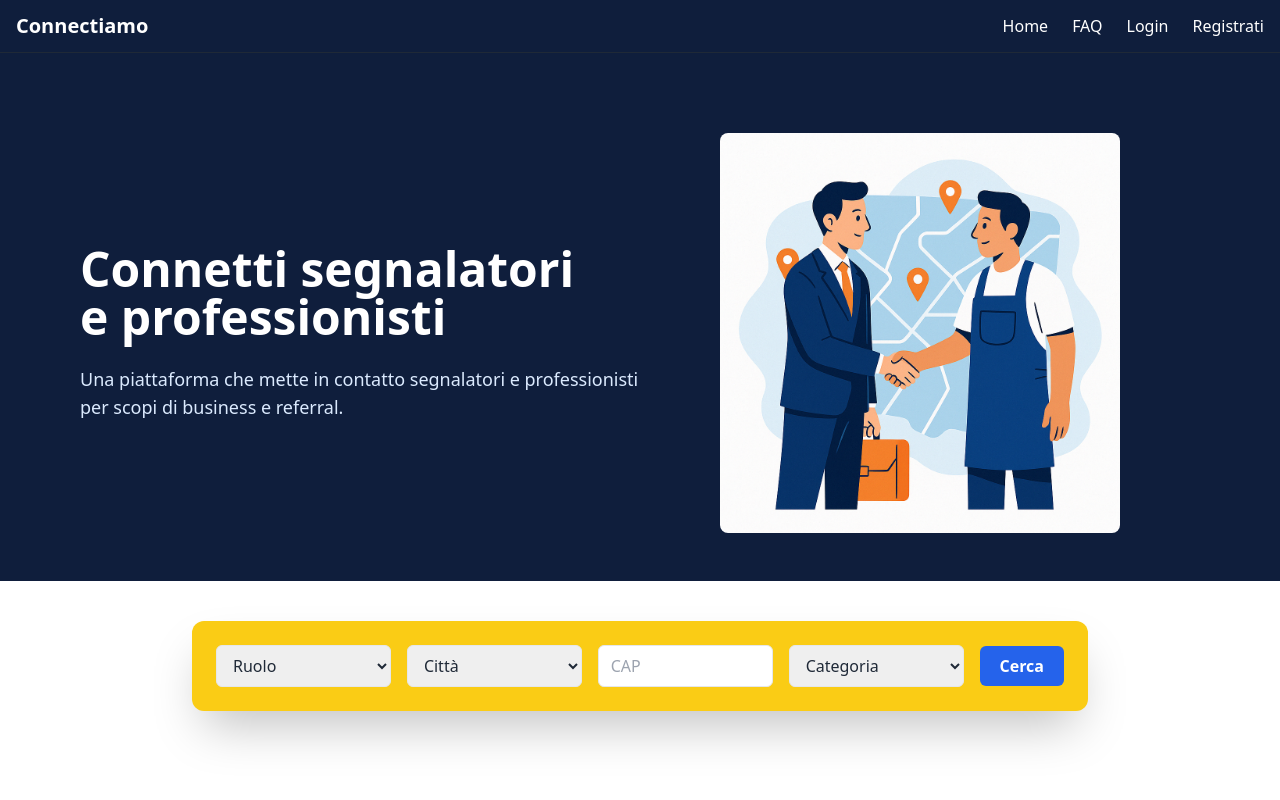
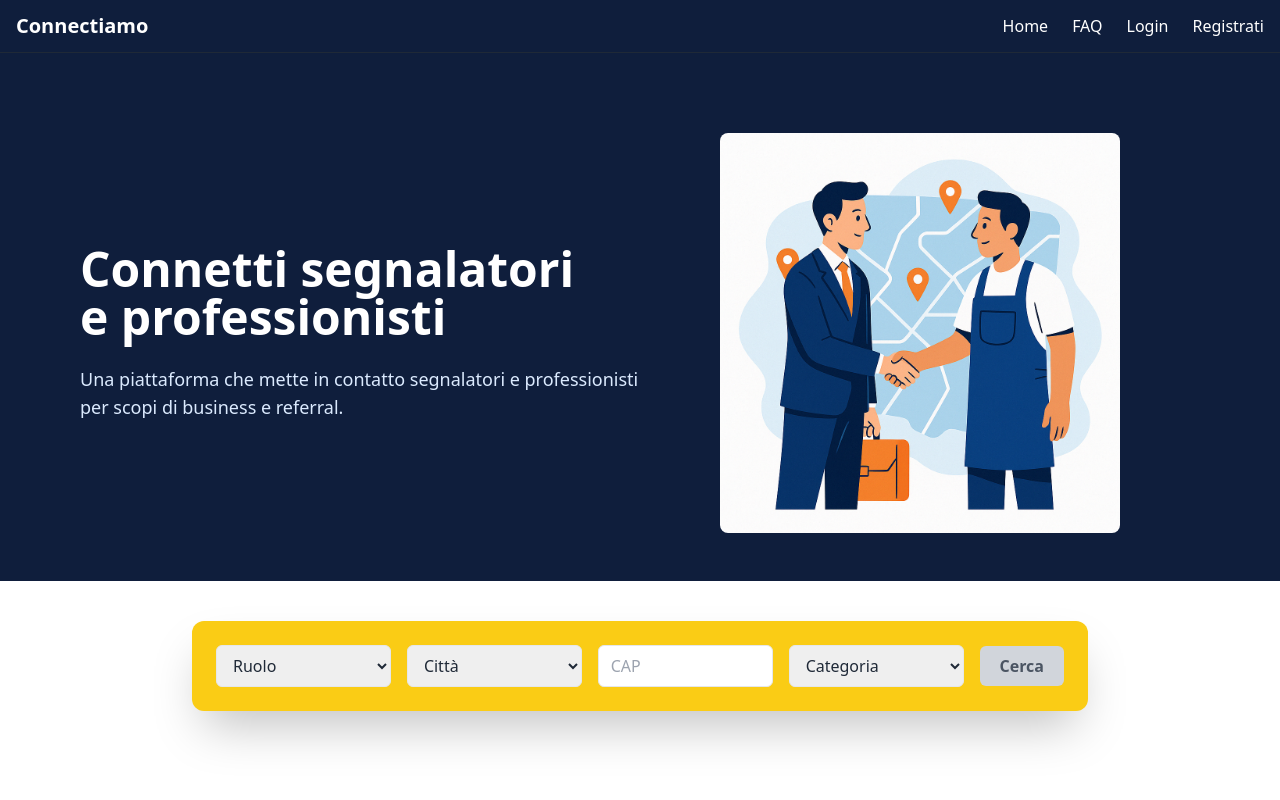
Before and after one commit to ilfrusciante/Connectiamo-website, a Next.js app: page / in a window 1280 px wide. Shown: the top 800 px of the page. Built offline with nearby package versions, Linux system fonts and the light colour scheme.

Commit message:
Update index.js

```diff
--- a/pages/index.js
+++ b/pages/index.js
@@ -11,6 +11,10 @@ export default function Home() {
   const [cap, setCap] = useState('');
 
   const handleSearch = () => {
+    if (!role || !city) {
+      alert('Seleziona almeno Ruolo e Città.');
+      return;
+    }
     router.push(`/search-results?role=${role}&city=${city}&category=${category}&cap=${cap}`);
   };
 
@@ -21,9 +25,11 @@ export default function Home() {
       </Head>
 
       <main className="bg-white text-gray-900">
+
         {/* HERO SECTION */}
         <section className="bg-[#0f1e3c] text-white pt-20 pb-12 px-6 md:px-20 relative overflow-hidden">
           <div className="max-w-7xl mx-auto flex flex-col md:flex-row items-center justify-between">
+
             {/* Testo */}
             <div className="md:w-1/2 space-y-6 z-10">
               <h1 className="text-4xl md:text-5xl font-bold leading-tight">
@@ -45,6 +51,7 @@ export default function Home() {
                 priority
               />
             </div>
+
           </div>
         </section>
 
@@ -98,10 +105,16 @@ export default function Home() {
 
               <button
                 onClick={handleSearch}
-                className="bg-blue-600 hover:bg-blue-700 text-white font-semibold px-5 py-2 rounded-md w-full md:w-auto transition"
+                disabled={!role || !city}
+                className={`font-semibold px-5 py-2 rounded-md w-full md:w-auto transition ${
+                  !role || !city
+                    ? 'bg-gray-300 cursor-not-allowed text-gray-600'
+                    : 'bg-blue-600 hover:bg-blue-700 text-white'
+                }`}
               >
                 Cerca
               </button>
+
             </div>
           </div>
         </section>
@@ -146,6 +159,7 @@ export default function Home() {
             </div>
           </div>
         </section>
+
       </main>
     </>
   );
```
